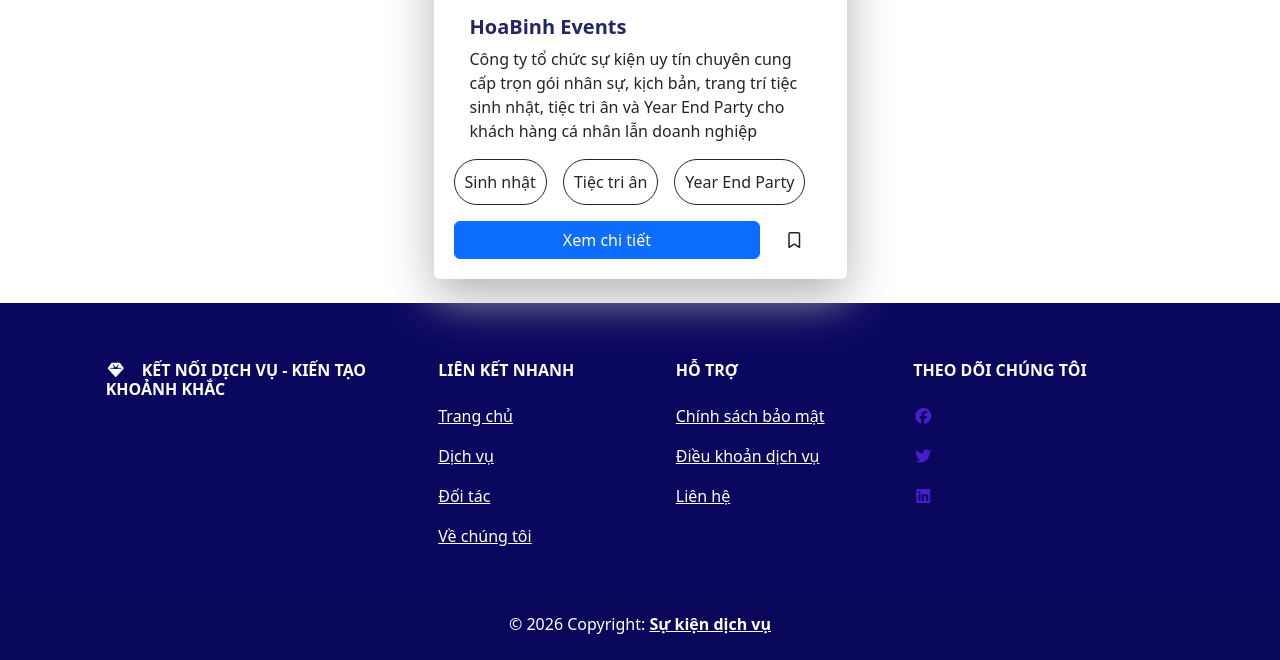
After one commit to mphuc454/EventDecorWeb, a Flask app: page /partner in a window 1280 px wide. The commit adds this page. Shown: the part 976-1636 px from the top of the page. Run offline with Flask 3, Linux system fonts and the light colour scheme.

Commit message:
add partner page

```diff
--- a/app.py
+++ b/app.py
@@ -27,5 +27,9 @@ def register_user():
 def login_user():
     return render_template("login.html")
 
+@app.route('/partner')
+def partner_user():
+    return render_template("partner.html")
+
 if __name__ == "__main__":
     app.run(debug=True)
--- /dev/null
+++ b/static/css/partner.css
@@ -0,0 +1,16 @@
+.specialize-items {
+  border-radius: 40px;
+  border: 1px solid;
+  padding: 10px;
+}
+.card-partner-page {
+  padding: 20px;
+  border: none;
+  width: 100%;
+  max-width: 413px;
+  min-height: 284px;
+  box-shadow: 0 18px 47px #b8b3b3;
+}
+.btn-detailed-partner {
+  width: 100%;
+}
--- a/templates/base.html
+++ b/templates/base.html
@@ -39,6 +39,10 @@
     <link
       rel="stylesheet"
       href="{{url_for('static', filename='css/register.css')}}"
+    />
+    <link
+      rel="stylesheet"
+      href="{{url_for('static', filename='css/partner.css')}}"
     />
   </head>
   <body>
--- a/templates/navbar.html
+++ b/templates/navbar.html
@@ -9,7 +9,7 @@
           <a class="nav-link text-white" href="{{ url_for ("event_services") }}">Dịch vụ</a>
         </li>
         <li class="nav-item">
-          <a class="nav-link text-white" href="">Đối tác</a>
+          <a class="nav-link text-white" href="{{ url_for ("partner_user") }}">Đối tác</a>
         </li>
         <li class="nav-item">
           <a class="nav-link text-white" href="{{ url_for ("about_us") }}">Về chúng tôi</a>
--- /dev/null
+++ b/templates/partner.html
@@ -0,0 +1,64 @@
+{% extends "base.html" %} {% block title %} Đối tác{% endblock title %} {% block
+header %}
+<div
+  class="container header-page d-flex justify-content-center align-items-center"
+>
+  <h1 class="fw-bold text-white">Đối tác</h1>
+</div>
+{% endblock header %}{% block content %}
+<div class="container mb-4 mt-4">
+  <div class="search-container">
+    <input
+      type="text"
+      class="form-control search-input ms-2"
+      placeholder="Tìm kiếm đối tác..."
+    />
+    <i class="fas fa-search search-icon"></i>
+  </div>
+</div>
+<div class="container mb-4 mt-4 d-flex flex-column align-items-center">
+  <h1 style="color: #242565" class="fw-bold">Đối tác nổi bật</h1>
+  <p class="desc-partner fw-medium">
+    Các đối tác được nhiều khách hàng tin tưởng
+  </p>
+  <div class="row gap-4">
+    <div class="col">
+      <div class="card card-partner-page">
+        <img class="card-img-top" src="..." alt="Card image cap" />
+        <div class="card-body">
+          <h5 class="card-title fw-bold" style="color: #242565">
+            HoaBinh Events
+          </h5>
+          <p class="card-text">
+            Công ty tổ chức sự kiện uy tín chuyên cung cấp trọn gói nhân sự,
+            kịch bản, trang trí tiệc sinh nhật, tiệc tri ân và Year End Party
+            cho khách hàng cá nhân lẫn doanh nghiệp
+          </p>
+        </div>
+        <div class="specialize d-flex gap-3">
+          <div>
+            <p class="specialize-items">Sinh nhật</p>
+          </div>
+          <div>
+            <p class="specialize-items">Tiệc tri ân</p>
+          </div>
+          <div>
+            <p class="specialize-items">Year End Party</p>
+          </div>
+        </div>
+        <div class="row d-flex align-items-center">
+          <div class="col-10">
+            <button class="btn btn-primary btn-detailed-partner">
+              Xem chi tiết
+            </button>
+          </div>
+          <div class="col-2">
+            <a><i class="fa-regular fa-bookmark"></i></a>
+          </div>
+        </div>
+      </div>
+    </div>
+  </div>
+</div>
+
+{% endblock content %}
```
